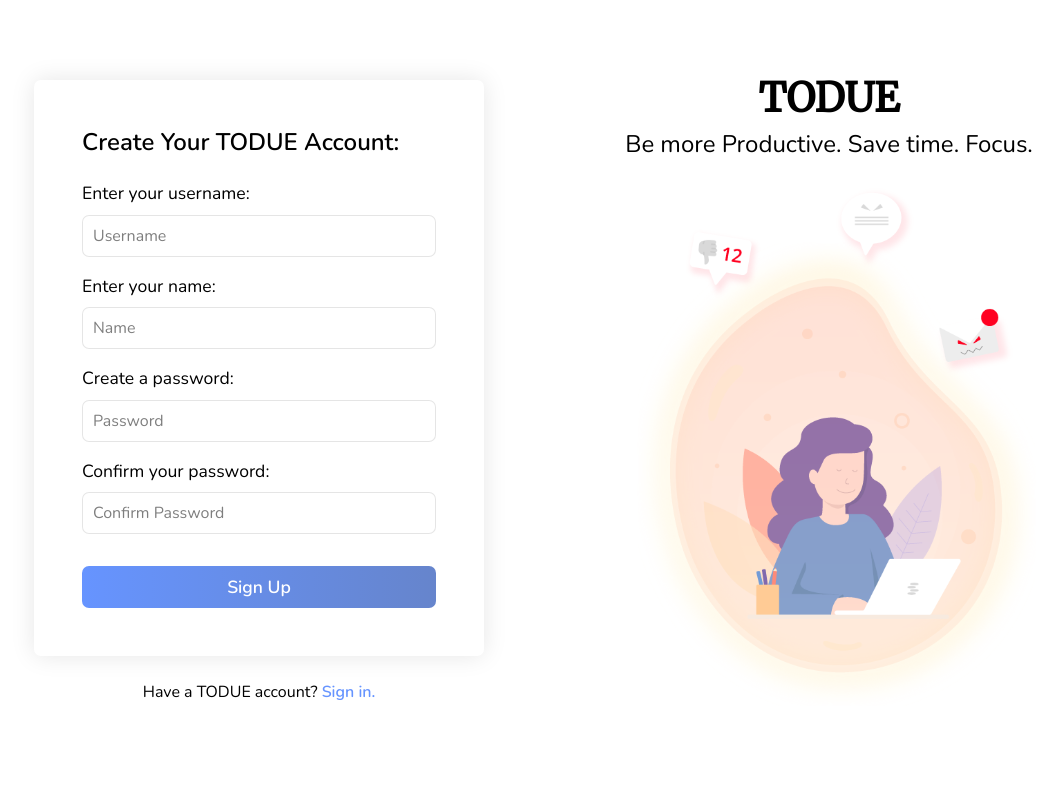
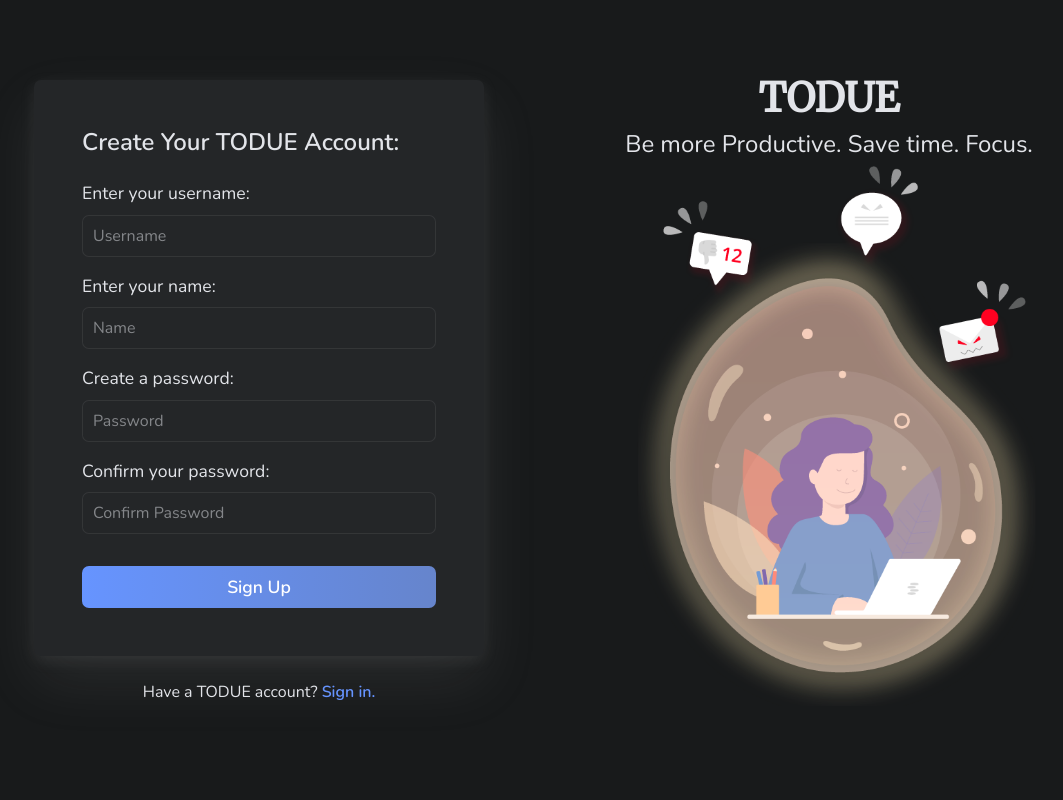
Before and after one commit to MstfaZahr/TODUE, a Flask app: page /sign-up in a window 1280 px wide. Shown: the whole page, without its empty margins (96-1159 px from the left). Run offline with Flask 2, Linux system fonts and the light colour scheme; some libraries are stand-ins or nearby versions.

Commit message:
Tweak colors

```diff
--- a/static/app.css
+++ b/static/app.css
@@ -8,15 +8,16 @@
    font-family: "Nunito", sans-serif;
    font-weight: 300;
    box-sizing: border-box;
-   color: var(--text-primary);
+   color: var(--text);
 }
 
 :root {
    --primary: hsl(222, 100%, 70%);
    --secondary: hsl(0, 100%, 70%);
    --success: hsl(160, 50%, 50%);
-   --text-primary: hsl(0, 0%, 0%);
-   --text-opposite: hsl(0, 0%, 100%);
+   --text: hsl(0, 0%, 0%);
+   --body-background: hsl(216, 20%, 95%);
+   --card-background: hsl(0, 0%, 100%);
    --shadow: hsla(0, 0%, 0%, 0.1);
 }
 
@@ -24,9 +25,10 @@
    --primary: hsl(222, 100%, 70%);
    --secondary: hsl(0, 100%, 70%);
    --success: hsl(160, 50%, 50%);
-   --text-primary: hsl(0, 0%, 85%);
-   --text-opposite: hsl(270, 5%, 7%);
-   --shadow: hsla(0, 0%, 50%, 0.1);
+   --text: hsl(225, 15%, 90%);
+   --body-background: hsl(210, 5%, 10%);
+   --card-background: hsl(210, 5%, 15%);
+   --shadow: hsla(0, 0%, 75%, 0.1);
 }
 
 ::selection {
@@ -35,7 +37,7 @@
 }
 
 body {
-   background-color: var(--text-opposite);
+   background-color: var(--body-background);
 }
 
 .button {
@@ -205,8 +208,9 @@
 
 #sign form {
    max-width: 450px;
-   box-shadow: 0px 0px 25px 0px var(--shadow);
+   box-shadow: 0 25.6px 57.6px 0 var(--shadow), 0 4.8px 14.4px 0 var(--shadow);
    border-radius: 7px;
+   background-color: var(--card-background);
 }
 
 #sign button {
@@ -221,12 +225,12 @@
    transition: box-shadow 0.3s, border 0.3s;
    border-radius: 7px;
    padding: 20px 10px;
-   background-color: var(--text-opposite);
+   background-color: var(--card-background);
    border-color: var(--shadow);
 }
 
 #sign input::placeholder {
-   color: var(--text-primary);
+   color: var(--text);
    opacity: 0.5;
 }
 
--- a/templates/sign-up.html
+++ b/templates/sign-up.html
@@ -12,7 +12,7 @@
    <link rel="stylesheet" href="../static/app.css">
 </head>
 
-<body class="">
+<body class="dark">
    <div id="sign">
       <div class="container">
          <div class="row d-flex align-items-center py-5">
@@ -33,7 +33,8 @@
                   </div>
                   <div class="form-group">
                      <label for="confirm">Confirm your password:</label>
-                     <input name="confirmation" type="password" id="confirm" placeholder="Confirm Password" class="form-control">
+                     <input name="confirmation" type="password" id="confirm" placeholder="Confirm Password"
+                        class="form-control">
                   </div>
                   <button type="submit" class="button button-primary mt-3">Sign Up</button>
                </form>
--- a/templates/todues.html
+++ b/templates/todues.html
@@ -74,7 +74,7 @@
                         <div class="check"><i class="fas fa-check"></i></div>
                      </label>
                   </div>
-                  <div>
+                  <div class="d-flex flex-column justify-content-center">
                      <h4 class="todo-name mb-3">Design Design Design</h4>
                      <h6>Due Date: 20/05/2020</h6>
                      <h6>Finished: 2 of 10 steps</h6>
@@ -84,7 +84,7 @@
                   <div class="w-100">
                      <small>Progress</small>
                      <div class="progress mb-2">
-                        <div class="progress-bar" style="width: 25%"></div>
+                        <div class="progress-bar" style="width: 100%"></div>
                      </div>
                      <small>Deadline</small>
                      <div class="progress">
```
Also changed, not shown: other parts of static/app.css (+16 -14 lines).
